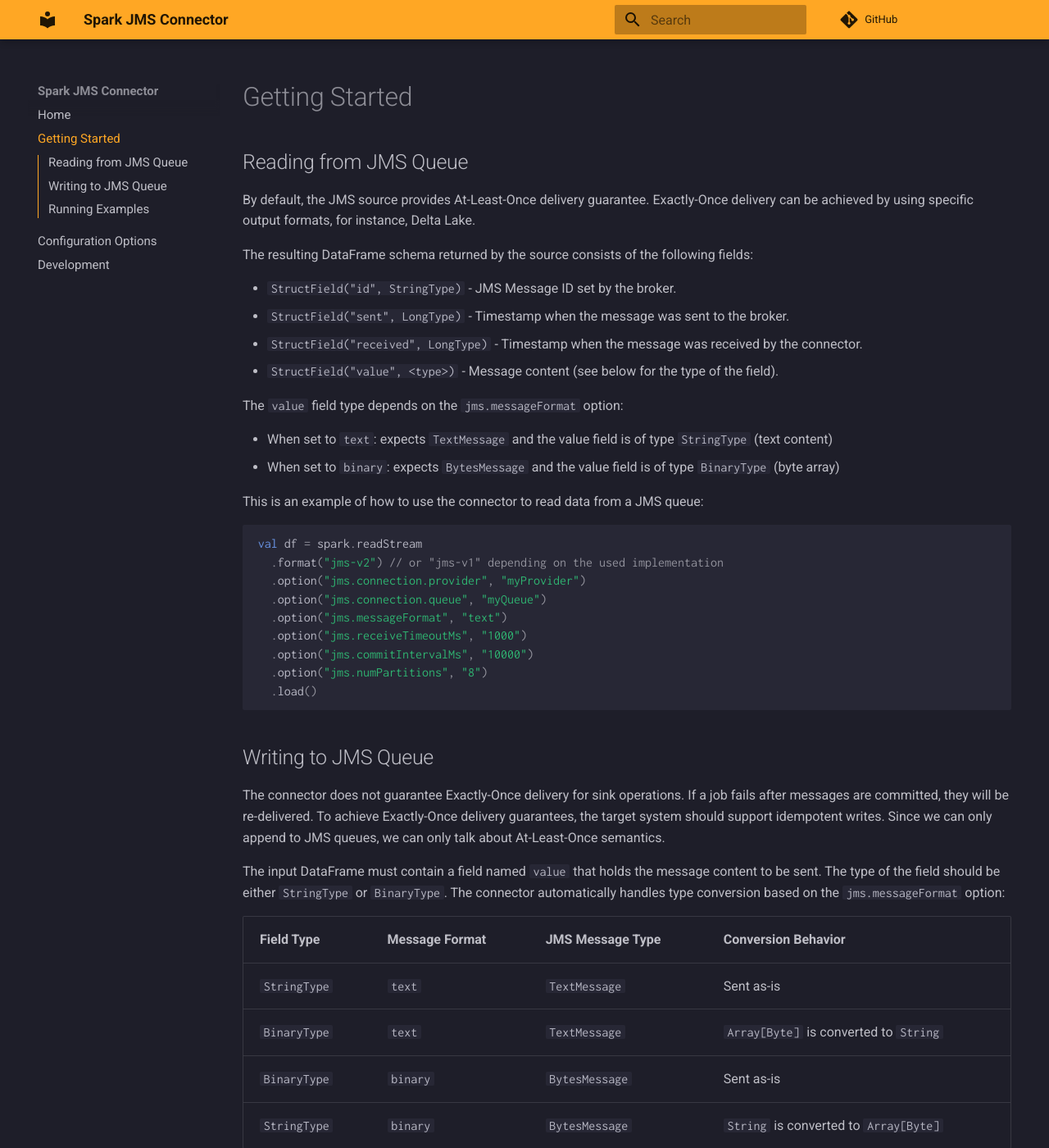
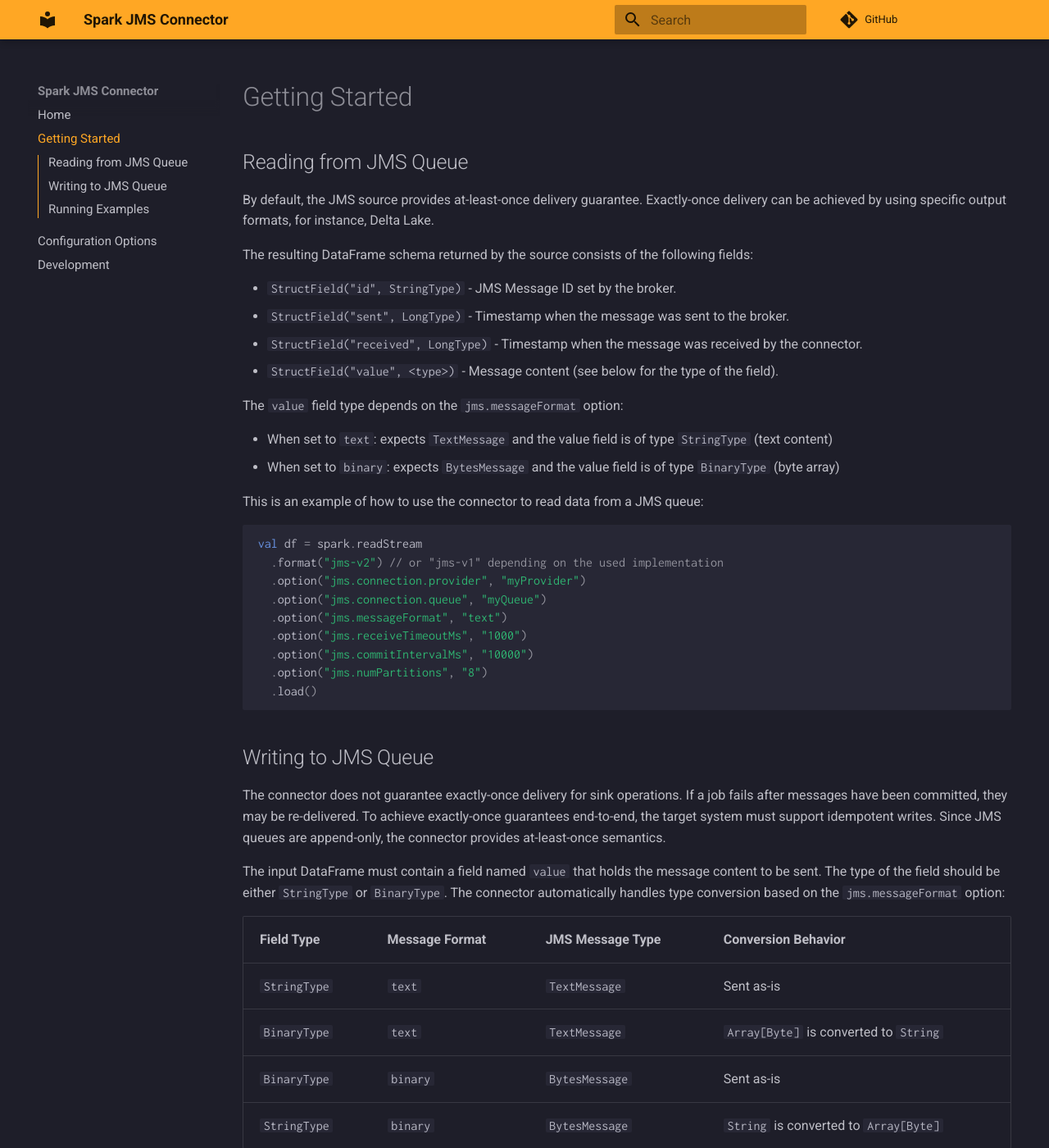
Before and after one commit to dyaraev/spark-jms-connector, an MkDocs documentation site: the page built from docs/getting-started.md, in a window 1280 px wide and 1400 px high. Shown: the whole window at 82% size. Built offline with MkDocs 1.6.1 and Material for MkDocs 9.7.7, drawn with Linux system fonts in a browser that asks for light colours; plug-ins that fetch from the network failed and are left out; comment, search, counter and statistics services are not loaded.

Commit message:
docs: minor fixes

```diff
--- a/docs/getting-started.md
+++ b/docs/getting-started.md
@@ -2,8 +2,8 @@
 
 ## Reading from JMS Queue
 
-By default, the JMS source provides At-Least-Once delivery guarantee.
-Exactly-Once delivery can be achieved by using specific output formats, for instance, Delta Lake.
+By default, the JMS source provides at-least-once delivery guarantee.
+Exactly-once delivery can be achieved by using specific output formats, for instance, Delta Lake.
 
 The resulting DataFrame schema returned by the source consists of the following fields:
 
@@ -33,10 +33,10 @@
 
 ## Writing to JMS Queue
 
-The connector does not guarantee Exactly-Once delivery for sink operations.
-If a job fails after messages are committed, they will be re-delivered.
-To achieve Exactly-Once delivery guarantees, the target system should support idempotent writes.
-Since we can only append to JMS queues, we can only talk about At-Least-Once semantics.
+The connector does not guarantee exactly-once delivery for sink operations.
+If a job fails after messages have been committed, they may be re-delivered.
+To achieve exactly-once guarantees end-to-end, the target system must support idempotent writes.
+Since JMS queues are append-only, the connector provides at-least-once semantics.
 
 The input DataFrame must contain a field named `value` that holds the message content to be sent. The type of the field should be either `StringType` or `BinaryType`. The connector automatically handles type conversion based on the `jms.messageFormat` option:
 
```
Also changed, not shown: README.md (+2 -2 lines), docs/index.md (+1 -1 lines).
